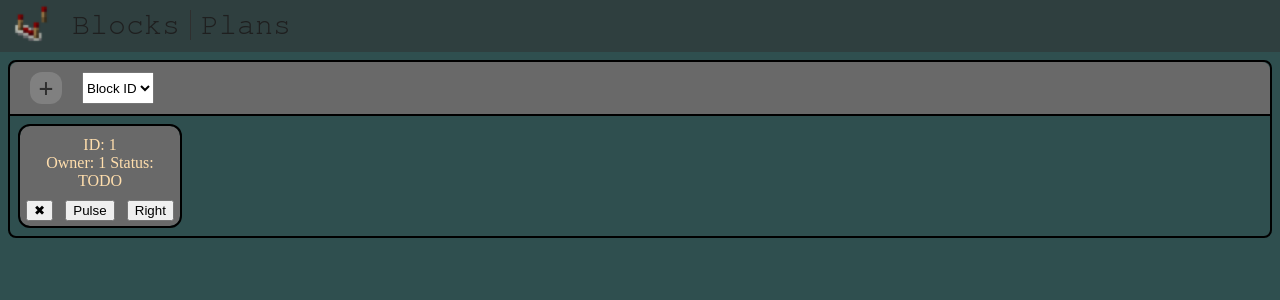
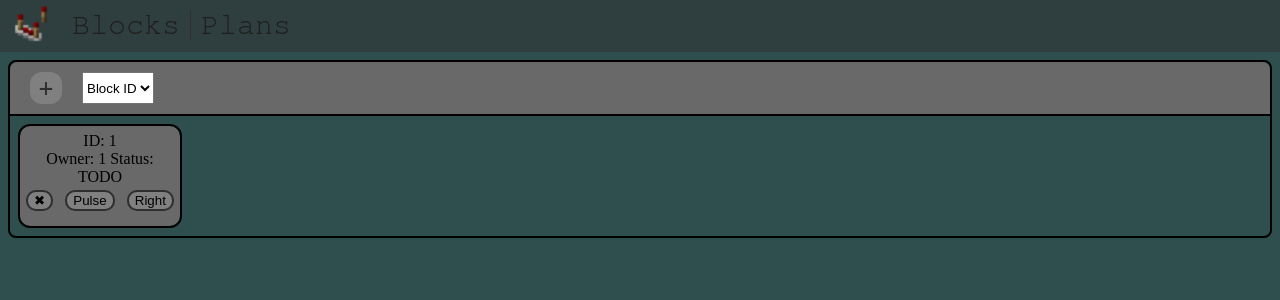
Before and after one commit to MdeKool/NicheRedstone, a FastAPI app: template templates/partials/blocks.html in a window 1280 px wide. Shown: the top 300 px of the page. Run offline with FastAPI, Linux system fonts and the light colour scheme; the template is opened without the code that fills it: most values are stand-ins (such as "Sample title", 1, 10 or a date in 2020).

Commit message:
Changed block button styling

```diff
--- a/static/styling/blocks.css
+++ b/static/styling/blocks.css
@@ -48,11 +48,12 @@
     width: 160px;
     height: 100px;
     background-color: dimgrey;
+    color: black;
     outline: 2px solid black;
     border-radius: 10px;
 }
 .block p {
-    margin: 10px;
+    margin: 6px;
 }
 
 .block-buttons {
@@ -62,5 +63,14 @@
 }
 
 .block-buttons button {
+    background-color: grey;
     margin: auto;
+    outline: #2f2f2f solid 2px;
+    border: none;
+    border-radius: 8px;
 }
+
+.block-buttons button:hover {
+    background-color: #3f4f4f;
+    transition: all 0.1s ease-in;
+}
```
